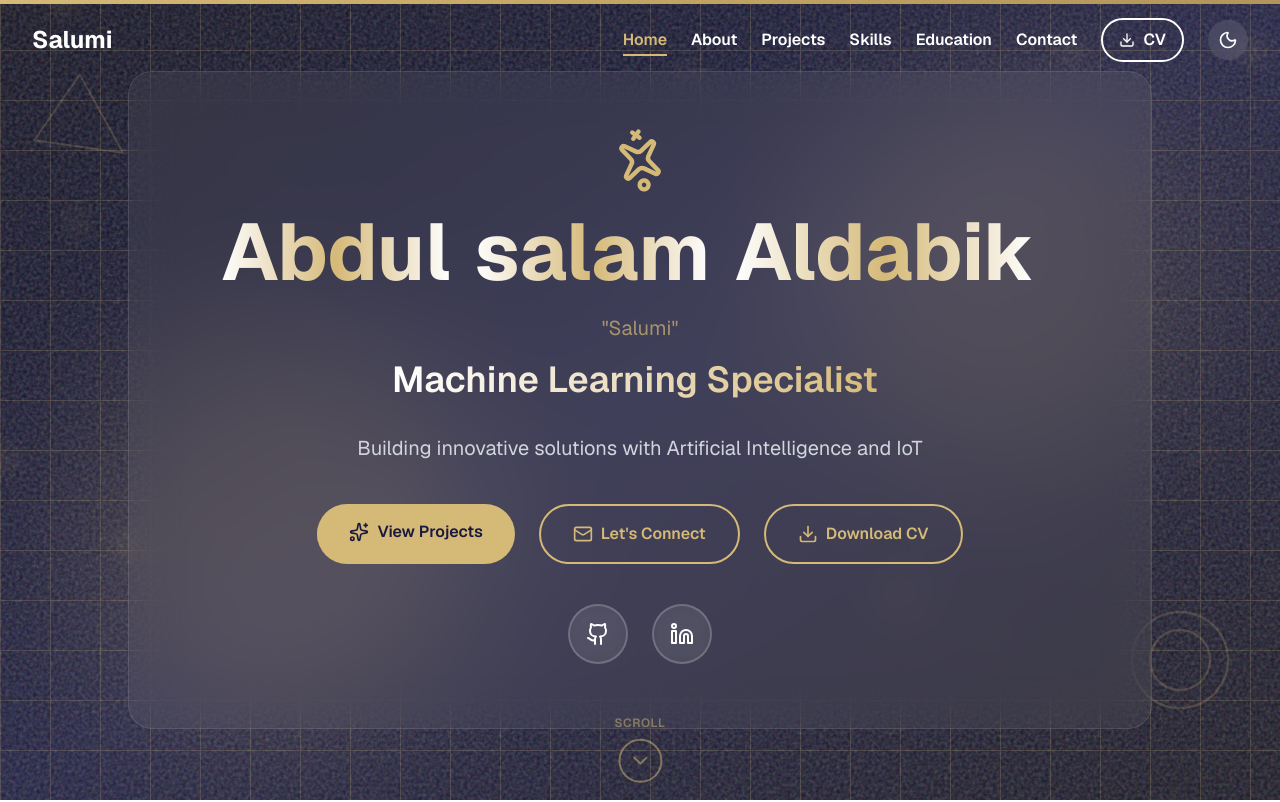
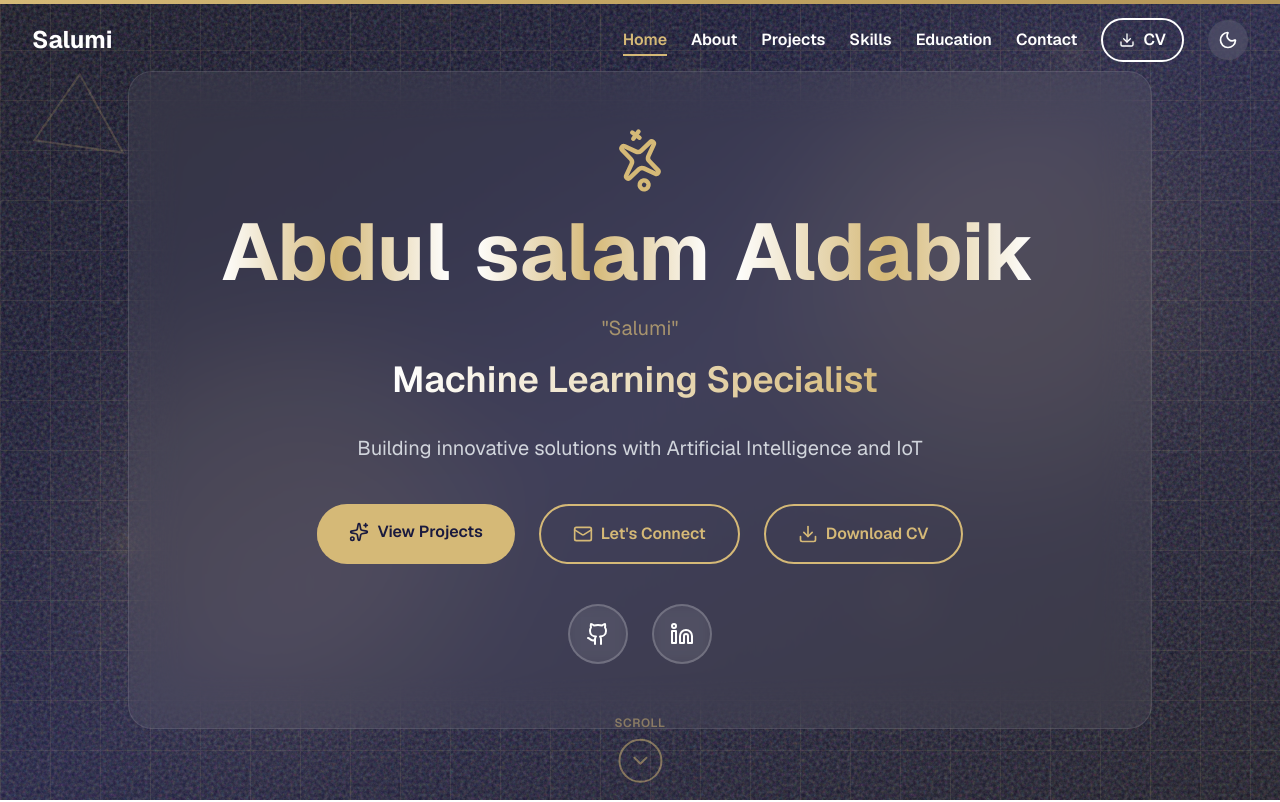
Before and after one commit to abdulsalam-aldabik/salumi, a Next.js app: page / in a window 1280 px wide. Shown: the top 802 px of the page. Built offline with nearby package versions, Linux system fonts and the light colour scheme.

Commit message:
Perf: Optimize Hero section - reduce particles, use CSS animations, throttle mouse events

```diff
--- a/components/Hero.tsx
+++ b/components/Hero.tsx
@@ -27,8 +27,8 @@ export function Hero() {
 
   useEffect(() => {
     setMounted(true);
-    // Generate random particles for background animation
-    const newParticles = Array.from({ length: 40 }, () => ({
+    // Reduce particles from 40 to 15 for better performance
+    const newParticles = Array.from({ length: 15 }, () => ({
       x: Math.random() * 100,
       y: Math.random() * 100,
       size: Math.random() * 6 + 2,
@@ -38,19 +38,30 @@ export function Hero() {
     setParticles(newParticles);
   }, []);
 
-  // Mouse move handler for parallax effects
+  // Mouse move handler for parallax effects with throttling
   useEffect(() => {
+    let rafId: number;
     const handleMouseMove = (e: MouseEvent) => {
       if (!heroRef.current) return;
-      const rect = heroRef.current.getBoundingClientRect();
+
+      // Cancel previous animation frame
+      if (rafId) cancelAnimationFrame(rafId);
+
+      // Use requestAnimationFrame for smooth performance
+      rafId = requestAnimationFrame(() => {
+        const rect = heroRef.current!.getBoundingClientRect();
         const x = (e.clientX - rect.left - rect.width / 2) / rect.width;
         const y = (e.clientY - rect.top - rect.height / 2) / rect.height;
         mouseX.set(x * 20);
         mouseY.set(y * 20);
+      });
     };
 
-    window.addEventListener("mousemove", handleMouseMove);
-    return () => window.removeEventListener("mousemove", handleMouseMove);
+    window.addEventListener("mousemove", handleMouseMove, { passive: true });
+    return () => {
+      window.removeEventListener("mousemove", handleMouseMove);
+      if (rafId) cancelAnimationFrame(rafId);
+    };
   }, [mouseX, mouseY]);
 
   return (
@@ -73,28 +84,14 @@ export function Hero() {
         style={{ backgroundSize: "200% 200%" }}
       />
 
-      {/* Animated grid pattern overlay */}
-      <div className="absolute inset-0 opacity-20">
-        <div className="h-full w-full" style={{
+      {/* Animated grid pattern overlay - simplified for performance */}
+      <div className="absolute inset-0 opacity-10" style={{
         backgroundImage: `
           linear-gradient(to right, #D5B977 1px, transparent 1px),
           linear-gradient(to bottom, #D5B977 1px, transparent 1px)
         `,
         backgroundSize: "50px 50px",
-        }}>
-          <motion.div
-            className="h-full w-full"
-            animate={{
-              opacity: [0.1, 0.3, 0.1],
-            }}
-            transition={{
-              duration: 5,
-              repeat: Infinity,
-              ease: "easeInOut",
-            }}
-          />
-        </div>
-      </div>
+      }} />
 
       {/* Noise texture overlay */}
       <div
@@ -130,10 +127,9 @@ export function Hero() {
         />
       ))}
 
-      {/* Animated SVG shapes */}
+      {/* Animated SVG shapes - reduced for performance */}
       <motion.div
         className="absolute left-10 top-20 opacity-20"
-        style={{ x: mouseXSpring, y: mouseYSpring }}
         animate={{ rotate: 360 }}
         transition={{ duration: 20, repeat: Infinity, ease: "linear" }}
       >
@@ -142,46 +138,9 @@ export function Hero() {
         </svg>
       </motion.div>
 
-      <motion.div
-        className="absolute bottom-20 right-10 opacity-20"
-        style={{ x: mouseXSpring, y: mouseYSpring }}
-        animate={{ rotate: -360 }}
-        transition={{ duration: 25, repeat: Infinity, ease: "linear" }}
-      >
-        <svg width="120" height="120" viewBox="0 0 100 100">
-          <circle cx="50" cy="50" r="40" fill="none" stroke="#D5B977" strokeWidth="2" />
-          <circle cx="50" cy="50" r="25" fill="none" stroke="#D5B977" strokeWidth="2" />
-        </svg>
-      </motion.div>
-
-      {/* Animated background gradient circles with parallax */}
-      <motion.div
-        style={{ y: y1, x: mouseXSpring }}
-        className="absolute right-20 top-20 h-96 w-96 rounded-full bg-[#D5B977] opacity-10 blur-3xl"
-        animate={{
-          scale: [1, 1.3, 1],
-          opacity: [0.1, 0.2, 0.1],
-        }}
-        transition={{
-          duration: 8,
-          repeat: Infinity,
-          ease: "easeInOut",
-        }}
-      />
-      <motion.div
-        style={{ y: y2, x: mouseYSpring }}
-        className="absolute bottom-20 left-20 h-96 w-96 rounded-full bg-[#D5B977] opacity-10 blur-3xl"
-        animate={{
-          scale: [1.2, 1, 1.2],
-          opacity: [0.2, 0.1, 0.2],
-        }}
-        transition={{
-          duration: 8,
-          repeat: Infinity,
-          ease: "easeInOut",
-          delay: 1,
-        }}
-      />
+      {/* Animated background gradient circles - simplified */}
+      <div className="absolute right-20 top-20 h-96 w-96 rounded-full bg-[#D5B977] opacity-10 blur-3xl animate-pulse-glow" />
+      <div className="absolute bottom-20 left-20 h-96 w-96 rounded-full bg-[#D5B977] opacity-10 blur-3xl animate-pulse-glow" style={{ animationDelay: '1s' }} />
 
       {/* Glassmorphism content container */}
       <motion.div
```
Lines whose indentation alone changed are shown as unchanged.
